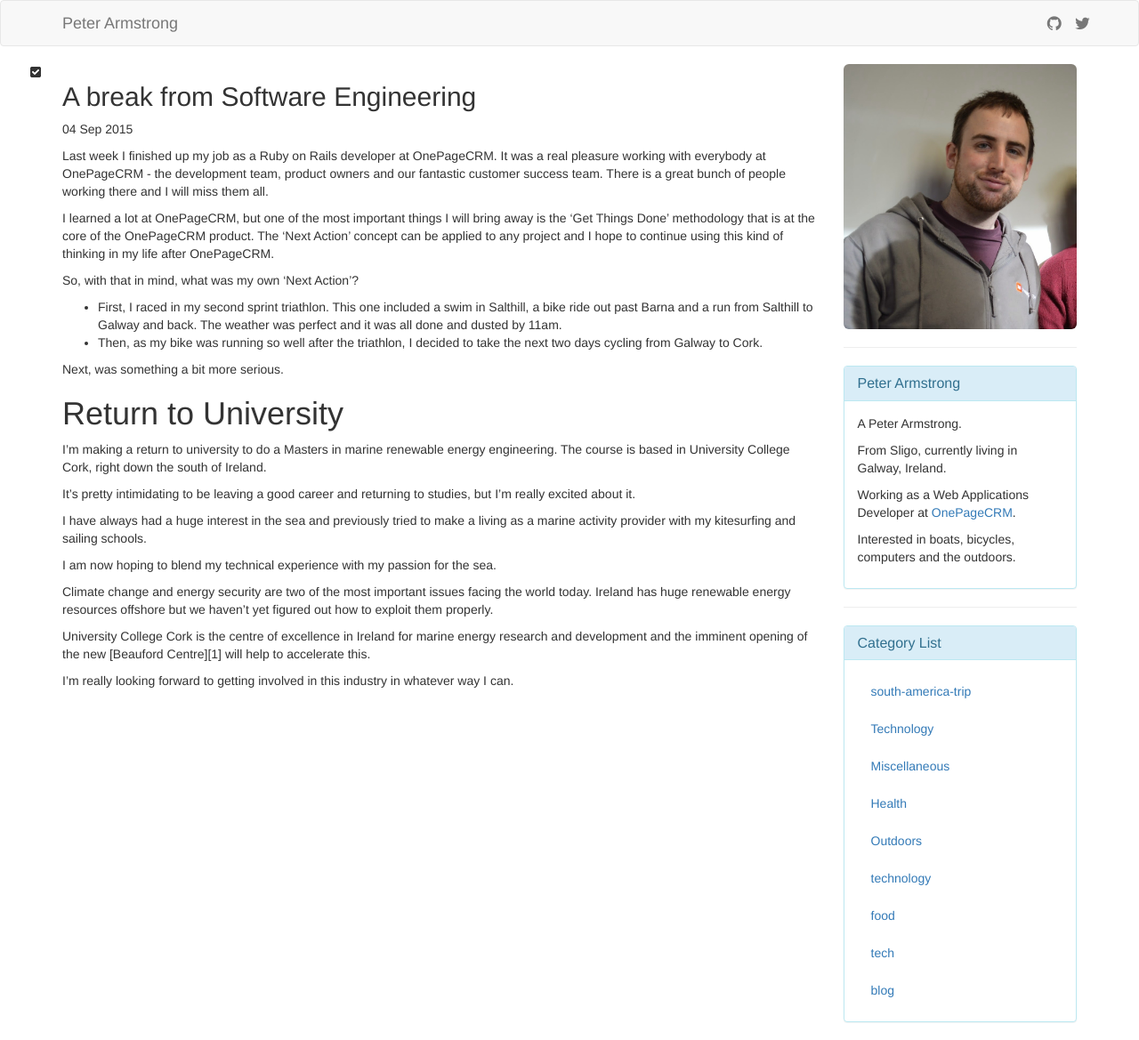
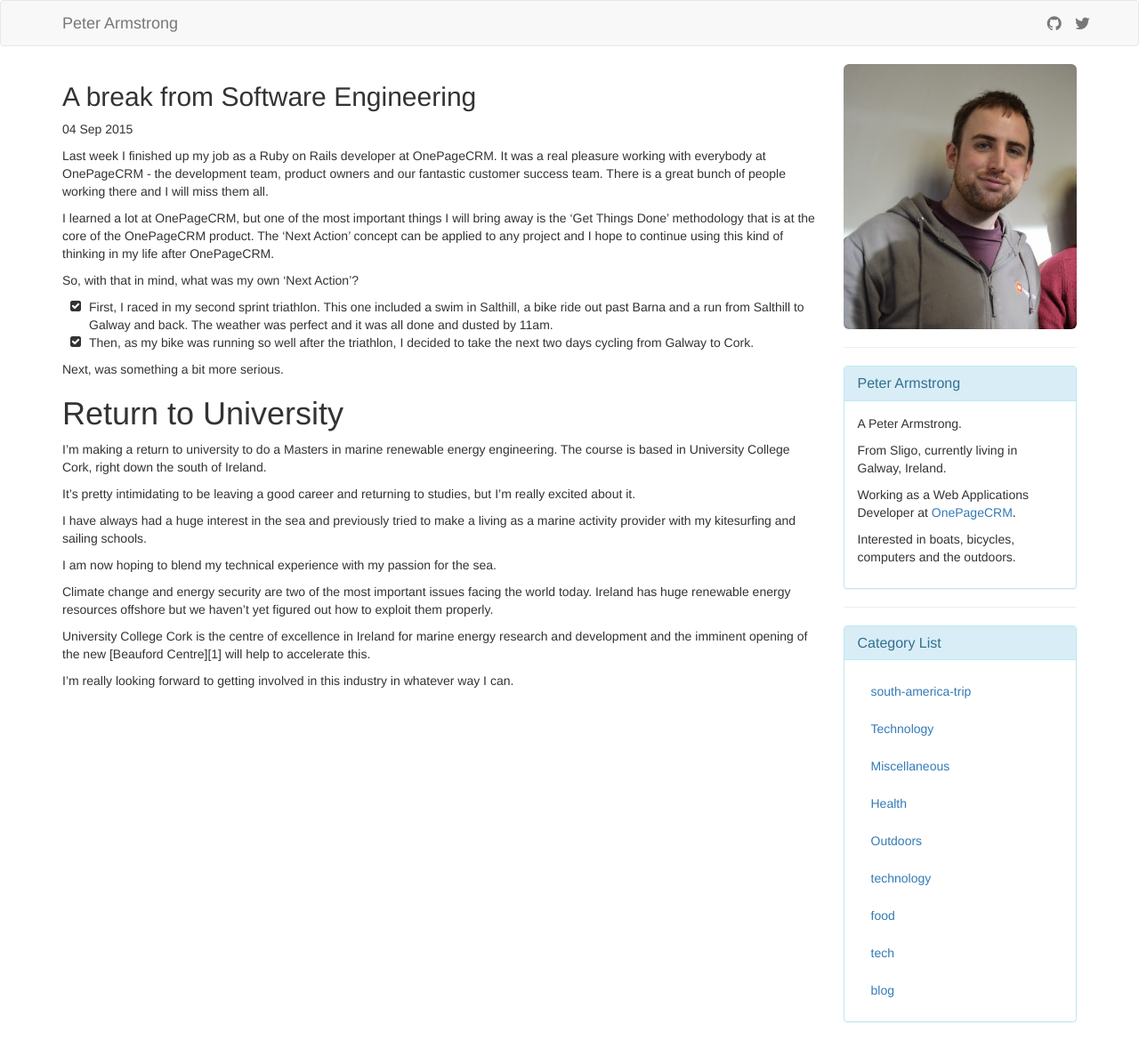
Before and after one commit to peteretep/peteretep.github.io, a Jekyll site: the page built from _posts/205-09-04-break-from-software-engineering.md, in a window 1280 px wide. Shown: the whole page at 89% size. Built offline with Jekyll 4.4.1, drawn with Linux system fonts in a browser that asks for light colours; nearby versions of some CDN libraries; Markdown is read by kramdown in place of the engine named in the settings.

Commit message:
fontawesome update

```diff
--- a/_posts/205-09-04-break-from-software-engineering.md
+++ b/_posts/205-09-04-break-from-software-engineering.md
@@ -15,7 +15,7 @@
 
 So, with that in mind, what was my own 'Next Action'?
 
-<ul>
+<ul class="fa-ul">
 	<li><i class="fa-li fa fa-check-square"></i>
 		First, I raced in my second sprint triathlon. This one included a swim in Salthill, a bike ride out past Barna and a run from Salthill to Galway and back. The weather was perfect and it was all done and dusted by 11am.
 	</li>
```
